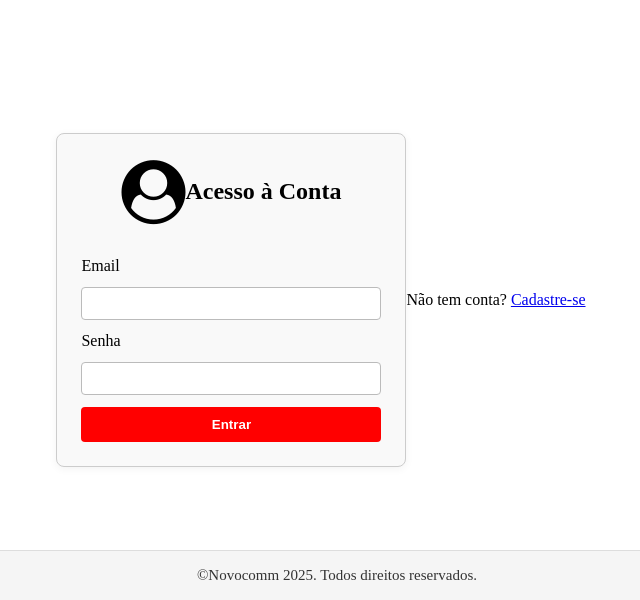
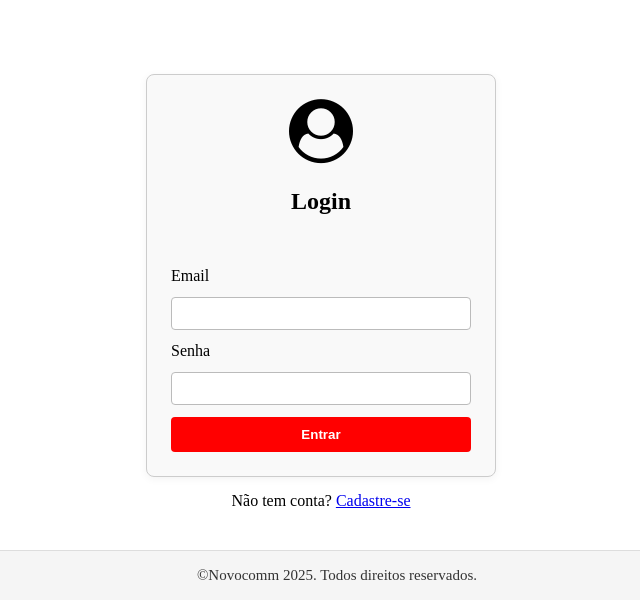
Before and after one commit to danielProcopio15/projeto2-FDS, a Django app: page /login/ in a window 1280 px wide. Shown: the part 200-800 px from the top of the page, without its empty margins (319-959 px from the left). Run offline with Django 5.2, Linux system fonts and the light colour scheme.

```diff
--- a/novo_comm/core/templates/core/login.html
+++ b/novo_comm/core/templates/core/login.html
@@ -13,13 +13,16 @@
         <img src="{% static 'core/css/images/jc-logo.png' %}" alt="jcpe-logo">
     </header>
 
-    <div>
+    <div style="display: flex; flex-direction: column; align-items: center;">
+
         <form class="cadastro-form" method="POST" action="{% url 'login' %}">
             {% csrf_token %}
 
-            <div style="text-align: center; margin-bottom: 20px;">
-                <i class="fa fa-user-circle" style="font-size: 64px;"></i>
-                <h2>Acesso à Conta</h2>
+            <div style="display: flex; flex-direction: column; align-items: center; margin-bottom: 20px;">
+
+                <i class="fa fa-user-circle" style="font-size: 64px; margin-bottom: 5px;"></i>
+
+                <h2>Login</h2>
             </div>
 
             {% if messages %}
@@ -48,8 +51,7 @@
             >
 
             <button type="submit">Entrar</button>
-
-            </form>
+        </form>
 
         <p style="text-align: center; margin-top: 15px;">
             Não tem conta? <a href="{% url 'cadastro' %}">Cadastre-se</a>
```
Also changed, not shown: novo_comm/db.sqlite3.
